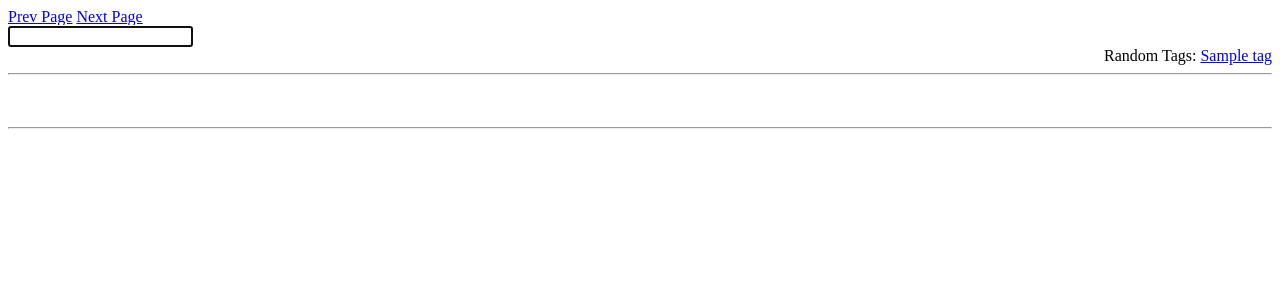
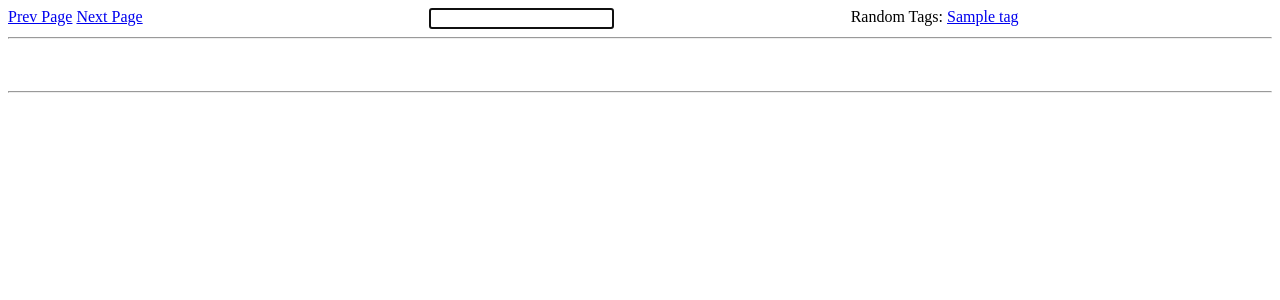
Before and after one commit to vanlellan/nudaDB, a Python web app: template flask/templates/search.html in a window 1280 px wide. Shown: the top 300 px of the page. Run offline with Jinja, Linux system fonts and the light colour scheme; the template is opened without the code that fills it: most values are stand-ins (such as "Sample title", 1, 10 or a date in 2020).

Commit message:
fix alignment of search results page header

```diff
--- a/flask/static/search.css
+++ b/flask/static/search.css
@@ -16,3 +16,11 @@ img{
 img:hover {
 	box-shadow: 0 0 2px 1px rgba(0, 140, 186, 0.5);
 }
+
+.flex-parent {
+	display: flex;
+}
+
+.flex-child {
+	flex: 1;
+}
--- a/flask/templates/search.html
+++ b/flask/templates/search.html
@@ -5,22 +5,23 @@
 	<link rel="stylesheet" href="../static/search.css">
 </head>
 <body>
-	<div>
+	<div class='parent flex-parent'>
+		<div class='child flex-child'>
 		<a href="/{{ keyword }}/{{ prevthisnext[0] }}">Prev Page</a>
 		<a href="/{{ keyword }}/{{ prevthisnext[2] }}">Next Page</a>
 		</div>
-	<div>
+		<div class='child flex-child'>
 		<form method="POST">
 			<input name="searchbox" autofocus>
 		</form>
 		</div>
-	<div style="float: right;">
+		<div class='child flex-child'>
 			Random Tags:
 			{% for tag in randTags %}
 			<a href="/{{ tag }}">{{ tag }}</a>
 			{% endfor %}
 		</div>
-	<br />
+	</div>
 	<hr>
 	<br />
 	<div class="row">
```
Lines whose indentation alone changed are shown as unchanged.
